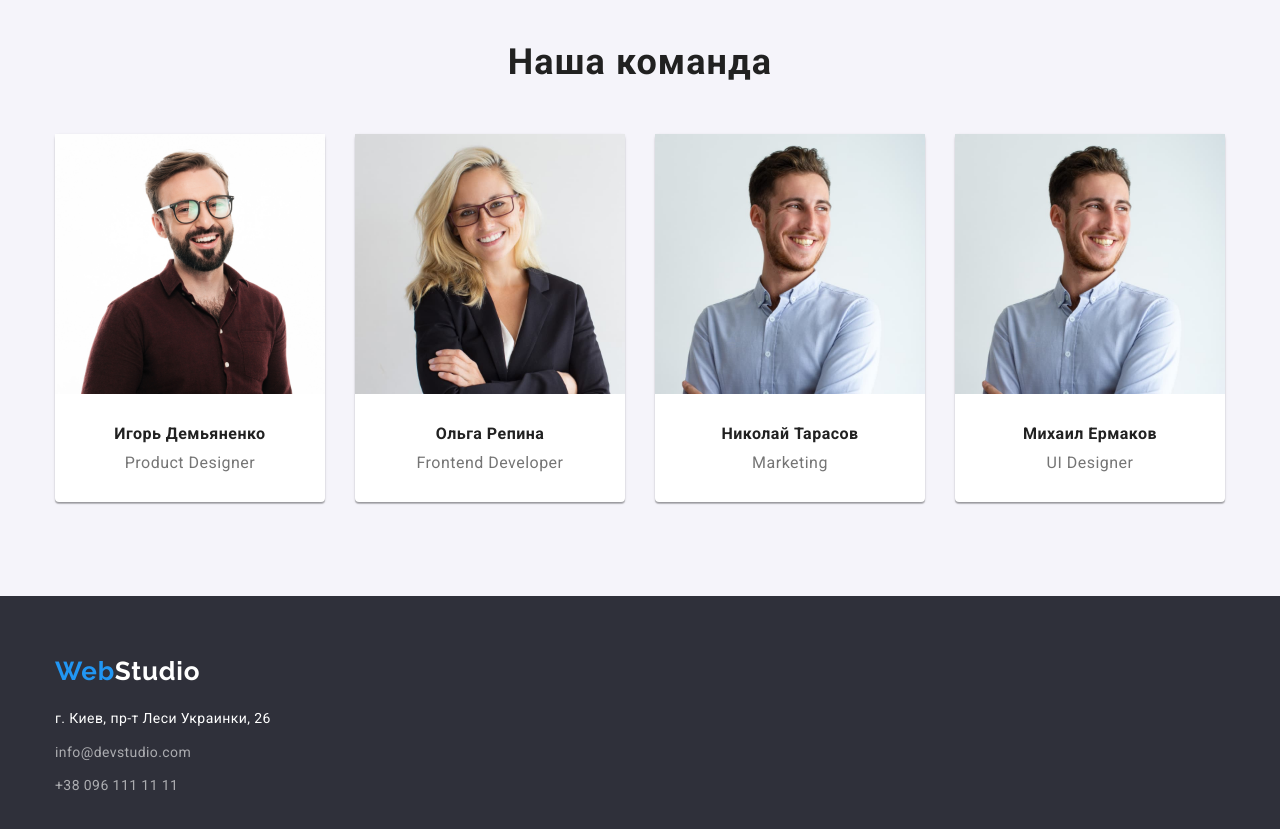
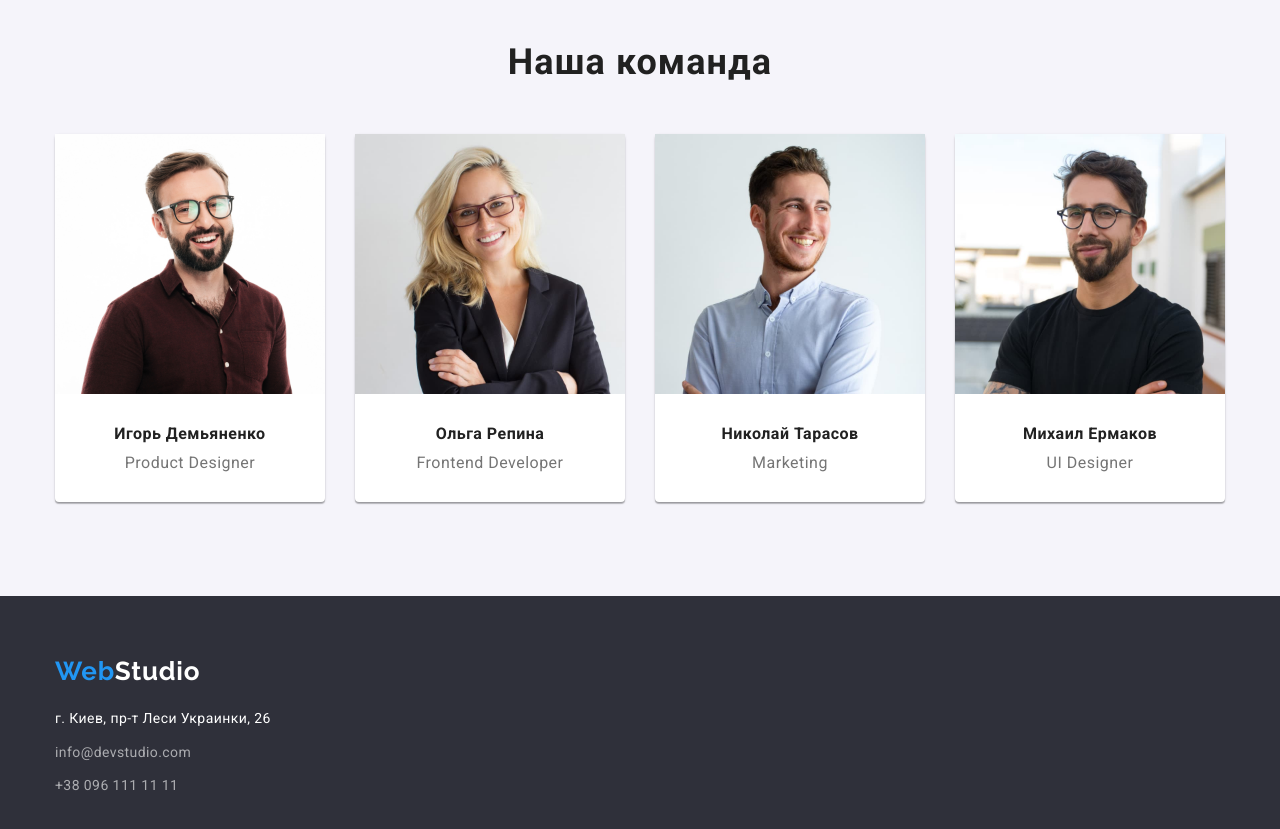
Before and after one commit to atsvyk/goit-markup-hw-03, a plain HTML site: page index.html in a window 1280 px wide. Shown: the part 1520-2349 px from the top of the page. Drawn offline with Linux system fonts and the light colour scheme.

Commit message:
Update index.html

```diff
--- a/index.html
+++ b/index.html
@@ -77,7 +77,7 @@
             <li class="team-card"><div><img src="./images/teamcard3.jpg" alt="1" width="270"></div>
                 <div class="team-txt"><h3 class="team-subtitle">Николай Тарасов</h3>
             <p class="team-text">Marketing</p></div></li>
-            <li class="team-card"><div><img src="./images/teamcard3.jpg" alt="1" width="270"></div>
+            <li class="team-card"><div><img src="./images/teamcard4.jpg" alt="1" width="270"></div>
                 <div class="team-txt"><h3 class="team-subtitle">Михаил Ермаков</h3>
             <p class="team-text">UI Designer</p></div></li>
         </ul>
```
